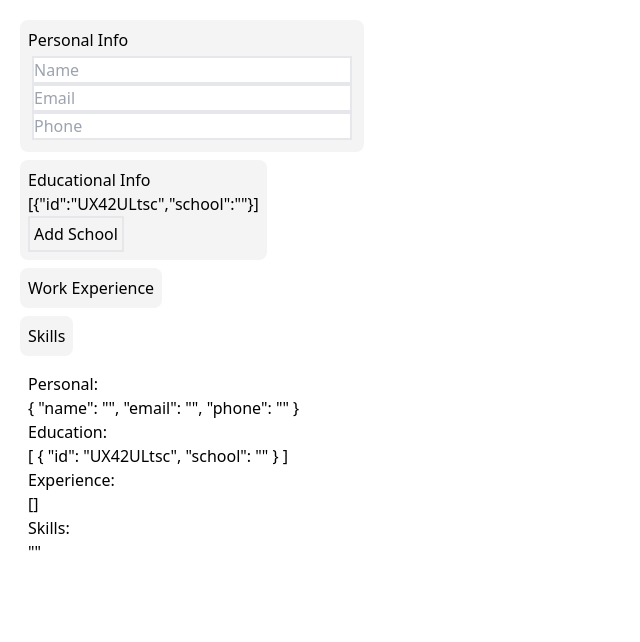
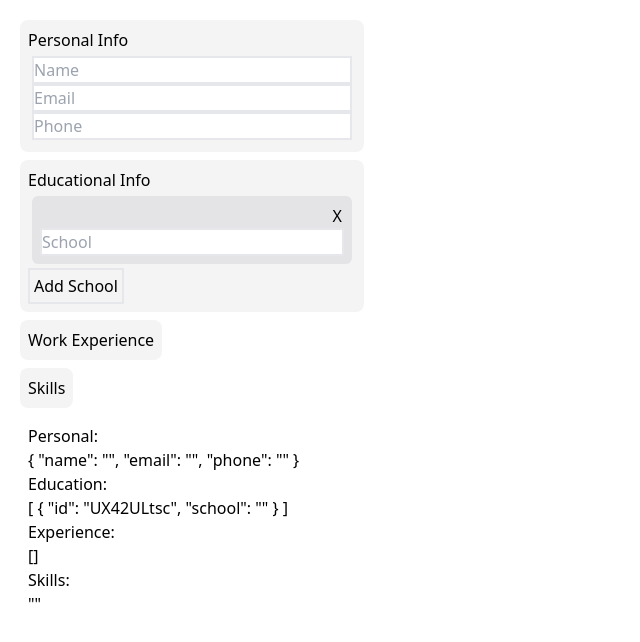
Before and after one commit to danranges/cv-project, a React (Create React App) app: page / in a window 1280 px wide. Shown: the top 642 px of the page, without its empty margins (0-640 px from the left). Built offline with nearby package versions, Linux system fonts and the light colour scheme.

Commit message:
Fix 'Add School' id bug

```diff
--- a/src/components/EduInput.jsx
+++ b/src/components/EduInput.jsx
@@ -3,14 +3,10 @@ import { generate } from "shortid";
 import "../index.css";
 
 class EduInput extends React.Component {
-  constructor(props) {
-    super(props);
-
-    this.state = {
-      id: this.props.key,
-      school: this.props.school,
-    };
-  }
+  state = {
+    id: this.props.id,
+    school: this.props.school,
+  };
 
   handleChange = (e) => {
     this.setState(
@@ -24,7 +20,7 @@ class EduInput extends React.Component {
 
   render() {
     return (
-      <div key={this.props.key} className='flex flex-col w-80 m-1 p-2 bg-zinc-200 rounded-md'>
+      <div className='flex flex-col w-80 m-1 p-2 bg-zinc-200 rounded-md'>
         <div className='flex justify-end mx-0.5'>
           <button>X</button>
         </div>
@@ -32,7 +28,7 @@ class EduInput extends React.Component {
           name='school'
           type='text'
           placeholder='School'
-          value={this.props.school}
+          value={this.state.school}
           onChange={this.handleChange}
           className='border-2'></input>
       </div>
--- a/src/components/EduInputsSection.jsx
+++ b/src/components/EduInputsSection.jsx
@@ -25,11 +25,11 @@ class EduInputsSection extends React.Component {
   };
 
   render() {
+    const { education, handleChange } = this.props;
     return (
       <div>
-        <p>{JSON.stringify(this.props.education)}</p>
-        {this.props.education.map(({ id, school }) => {
-          <EduInput pushChange={this.props.handleChange} key={id} school={school} />;
+        {education.map(({ id, school }) => {
+          return <EduInput key={id} pushChange={handleChange} school={school} id={id} />;
         })}
         <button onClick={this.addSchool} className='border-2 p-1 active:bg-zinc-400'>
           Add School
```
